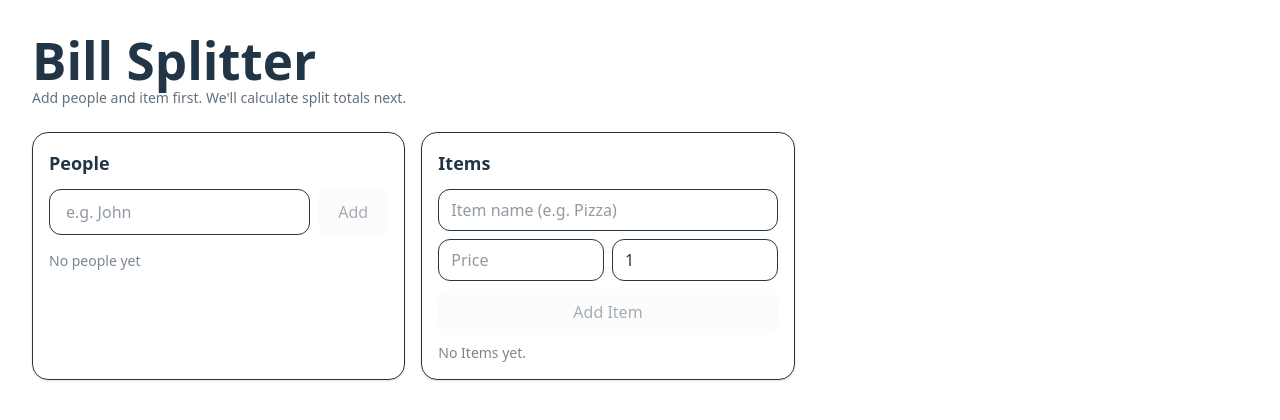
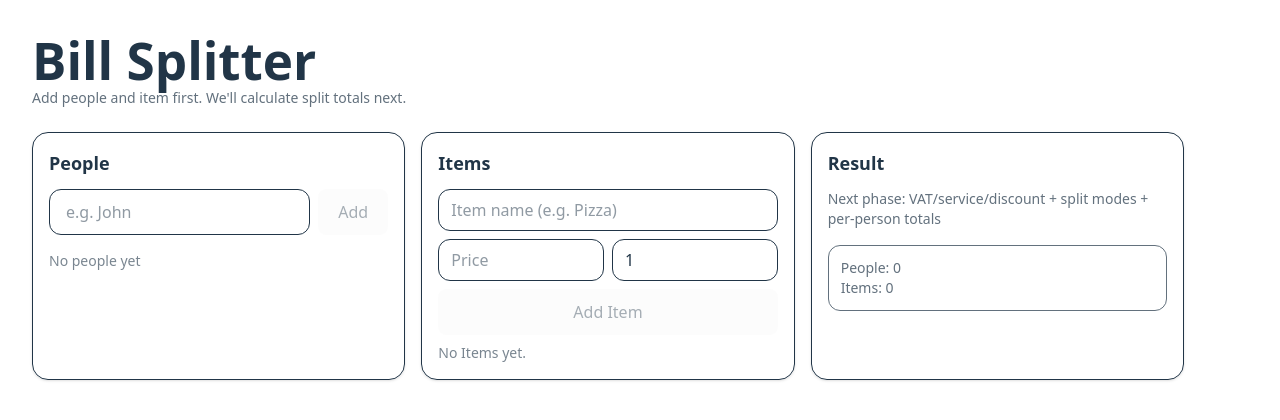
Before and after one commit to mosetz/bill-splitter, a React (Vite) app: page / in a window 1280 px wide. Shown: the top 420 px of the page. Built offline with nearby package versions, Linux system fonts and the light colour scheme.

Commit message:
adding result section in home.jsx

```diff
--- a/src/pages/home.jsx
+++ b/src/pages/home.jsx
@@ -199,6 +199,18 @@ export default function Home() {
 
                             </div>
                         </section>
+
+                        {/* Result placeholder */}
+                        <section className="rounded-2xl border p-4 shadow-sm">
+                            <h2 className="text-lg font-semibold mb-3">Result</h2>
+                                <p className="text-sm opacity-70">
+                                    Next phase: VAT/service/discount + split modes + per-person totals
+                                </p>
+                                <div className="mt-4 rounded-xl border p-3 text-sm opacity-70">
+                                    People: {people.length} <br/>
+                                    Items: {items.length}
+                                </div>
+                        </section>
                     </div>
                 </div>
             </div>
```
